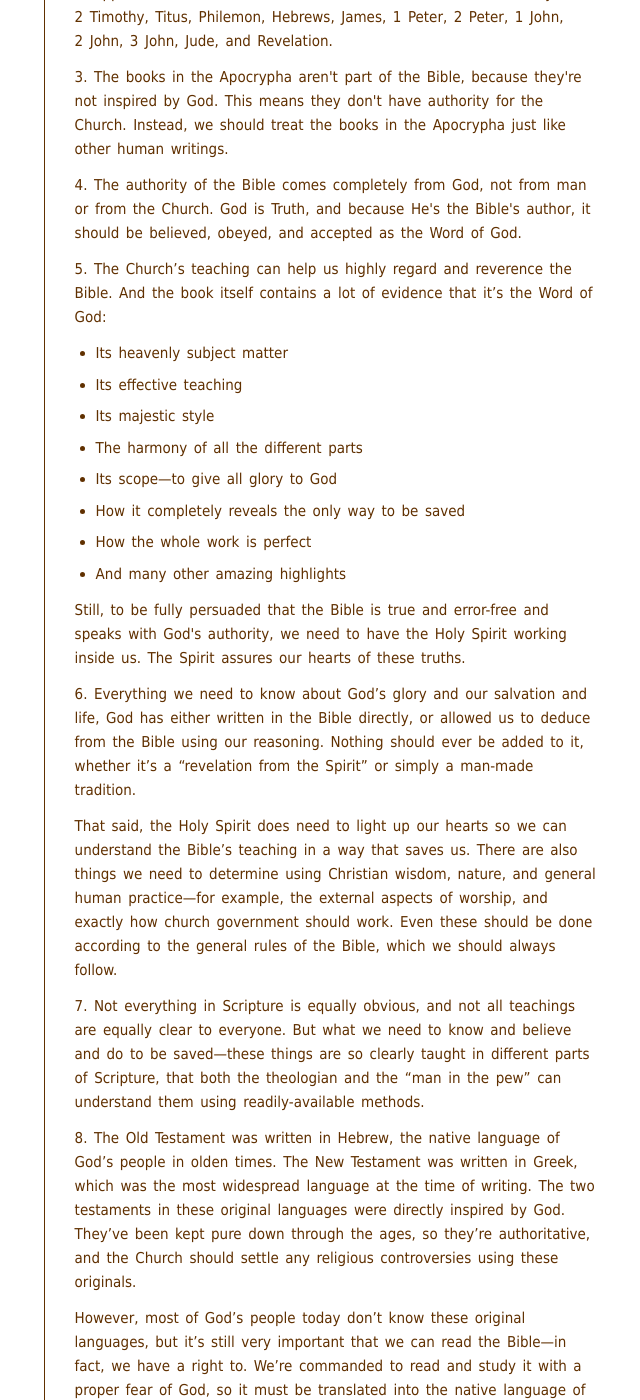
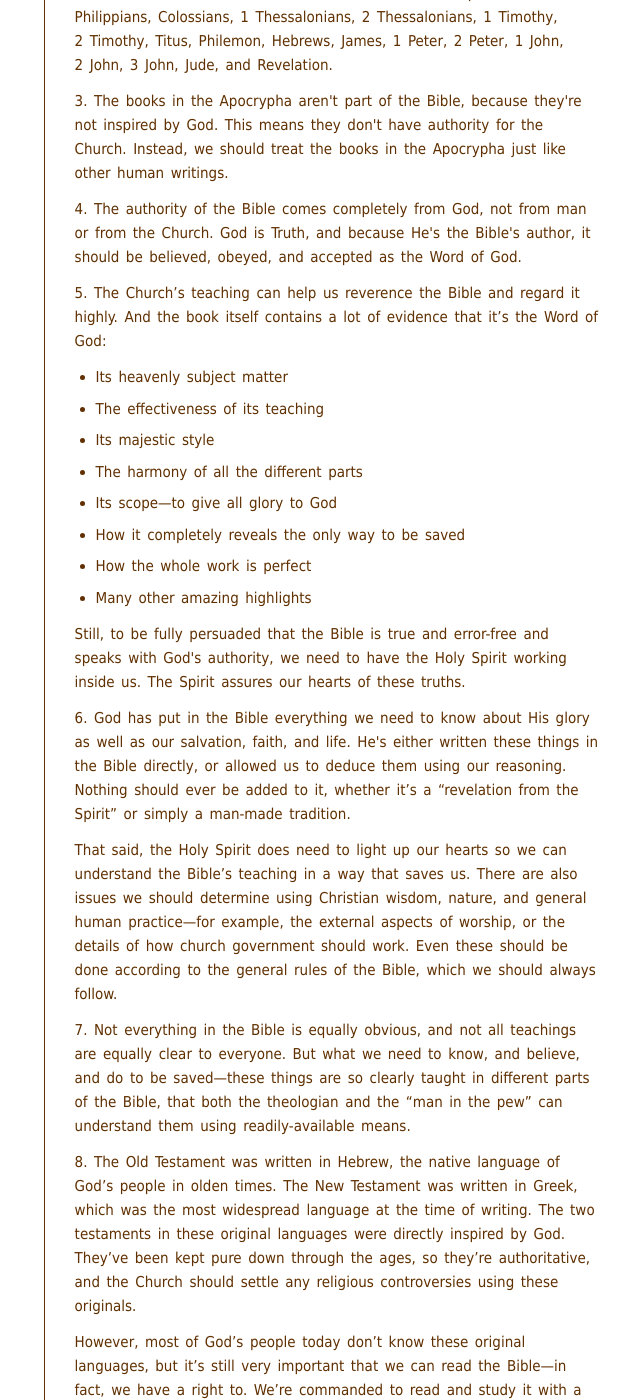
Before and after one commit to benhoyt/benhoyt.github.com, a Jekyll site: the page built from writings-pew.html, in a window 1280 px wide and 1400 px high, scrolled down 3282 px. Shown: the whole window, without its empty margins (390-1030 px from the left). Built offline with Jekyll 4.4.1, drawn with Linux system fonts in a browser that asks for light colours; some of the changed text lies outside the part shown.

Commit message:
Edits to chapters 1 and 2.

```diff
--- a/writings-pew.html
+++ b/writings-pew.html
@@ -47,7 +47,7 @@
 <h2 id="toc">Table of contents</h2>
 
 <ul>
- <li><a href="#chapter1">Chapter 1: Holy Scripture</a></li>
+ <li><a href="#chapter1">Chapter 1: The Holy Bible</a></li>
  <li><a href="#chapter2">Chapter 2: God and the Trinity</a></li>
  <li><a href="#chapter3">Chapter 3: God’s eternal decisions</a></li>
  <li><a href="#chapter4">Chapter 4: Creation</a></li>
@@ -83,15 +83,16 @@
 </ul>
 
 
-<h2 id="chapter1">Chapter 1: Holy Scripture</h2>
+<h2 id="chapter1">Chapter 1: The Holy Bible</h2>
 
-<p>1. God's creation and His care for everything tell us a lot about Him: that He's good, wise and powerful. So we have no excuses—God will judge us. But creation and providence aren't enough for us to know God and His will in the deep way that saves us.</p>
+***meaning is: tell us enough about him so that we have no excuses
+<p>1. God's creation and His care for everything tell us a lot about Him: that He's good, wise, and powerful. So we have no excuses—God will judge us. But His creation and care for everything aren't enough for us to know Him or know His will in the deep way that saves us.</p>
 
 <p>Because of this, God decided to reveal Himself and His will more clearly to us with His Word. He did this at many times and in various ways, and He made sure the whole work was written down to keep it safe—to preserve and pass down the truth, and to establish the Church and protect it against sin, Satan and the world.</p>
 
-<p>Now that we have the Holy Scriptures, God has stopped revealing His will to us in the ways that he used to.</p>
+<p>Now that we have the Bible, God has stopped revealing His will to us in the ways that he used to.</p>
 
-<p>2. The Holy Scriptures, also known as the written Word of God or the Bible, contains all the books of the Old and New Testaments. All of these books are inspired by God, and are intended to show us what to believe and how to live.</p>
+<p>2. The Holy Bible, also known as the written Word of God or the Scriptures, contains all the books of the Old and New Testaments. All of these books are inspired by God, and are intended to show us what to believe and how to live.</p>
 
 <p>The books of the Old Testament are: Genesis, Exodus, Leviticus, Numbers, Deuteronomy, Joshua, Judges, Ruth, 1&nbsp;Samuel, 2&nbsp;Samuel, 1&nbsp;Kings, 2&nbsp;Kings, 1&nbsp;Chronicles, 2&nbsp;Chronicles, Ezra, Nehemiah, Esther, Job, Psalms, Proverbs, Ecclesiastes, Song of Solomon, Isaiah, Jeremiah, Lamentations, Ezekiel, Daniel, Hosea, Joel, Amos, Obadiah, Jonah, Micah, Nahum, Habakkuk, Zephaniah, Haggai, Zechariah, and Malachi.</p>
 
@@ -101,26 +102,26 @@
 
 <p>4. The authority of the Bible comes completely from God, not from man or from the Church. God is Truth, and because He's the Bible's author, it should be believed, obeyed, and accepted as the Word of God.</p>
 
-<p>5. The Church’s teaching can help us highly regard and reverence the Bible. And the book itself contains a lot of evidence that it’s the Word of God:</p>
+<p>5. The Church’s teaching can help us reverence the Bible and regard it highly. And the book itself contains a lot of evidence that it’s the Word of God:</p>
 
 <ul>
  <li>Its heavenly subject matter</li>
- <li>Its effective teaching</li>
+ <li>The effectiveness of its teaching</li>
  <li>Its majestic style</li>
  <li>The harmony of all the different parts</li>
  <li>Its scope—to give all glory to God</li>
  <li>How it completely reveals the only way to be saved</li>
  <li>How the whole work is perfect</li>
- <li>And many other amazing highlights</li>
+ <li>Many other amazing highlights</li>
 </ul>
 
 <p>Still, to be fully persuaded that the Bible is true and error-free and speaks with God's authority, we need to have the Holy Spirit working inside us. The Spirit assures our hearts of these truths.</p>
 
-<p>6. Everything we need to know about God’s glory and our salvation and life, God has either written in the Bible directly, or allowed us to deduce from the Bible using our reasoning. Nothing should ever be added to it, whether it’s a “revelation from the Spirit” or simply a man-made tradition.</p>
+<p>6. God has put in the Bible everything we need to know about His glory as well as our salvation, faith, and life. He's either written these things in the Bible directly, or allowed us to deduce them using our reasoning. Nothing should ever be added to it, whether it’s a “revelation from the Spirit” or simply a man-made tradition.</p>
 
-<p>That said, the Holy Spirit does need to light up our hearts so we can understand the Bible’s teaching in a way that saves us. There are also things we need to determine using Christian wisdom, nature, and general human practice—for example, the external aspects of worship, and exactly how church government should work. Even these should be done according to the general rules of the Bible, which we should always follow.</p>
+<p>That said, the Holy Spirit does need to light up our hearts so we can understand the Bible’s teaching in a way that saves us. There are also issues we should determine using Christian wisdom, nature, and general human practice—for example, the external aspects of worship, or the details of how church government should work. Even these should be done according to the general rules of the Bible, which we should always follow.</p>
 
-<p>7. Not everything in Scripture is equally obvious, and not all teachings are equally clear to everyone. But what we need to know and believe and do to be saved—these things are so clearly taught in different parts of Scripture, that both the theologian and the “man in the pew” can understand them using readily-available methods.</p>
+<p>7. Not everything in the Bible is equally obvious, and not all teachings are equally clear to everyone. But what we need to know, and believe, and do to be saved—these things are so clearly taught in different parts of the Bible, that both the theologian and the “man in the pew” can understand them using readily-available means.</p>
 
 <p>8. The Old Testament was written in Hebrew, the native language of God’s people in olden times. The New Testament was written in Greek, which was the most widespread language at the time of writing. The two testaments in these original languages were directly inspired by God. They’ve been kept pure down through the ages, so they’re authoritative, and the Church should settle any religious controversies using these originals.</p>
 
```
Also changed, not shown: other parts of writings-pew.html (+5 -4 lines).
